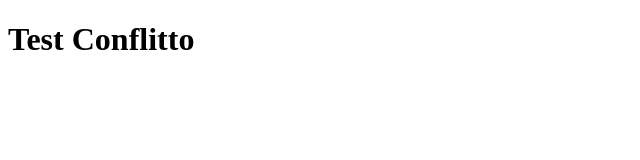
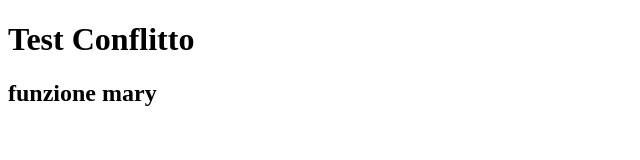
Before and after one commit to mariangelamarasciuolo/s7d4, a plain HTML site: page index.html in a window 1280 px wide. Shown: the whole page, without its empty margins (0-640 px from the left). Drawn offline with Linux system fonts and the light colour scheme.

Commit message:
funzione mary

```diff
--- a/index.html
+++ b/index.html
@@ -9,7 +9,7 @@
 
 <body>
     <h1>Test Conflitto</h1>
-
+    <h2>funzione mary</h2>
 </body>
 
 </html>
```
